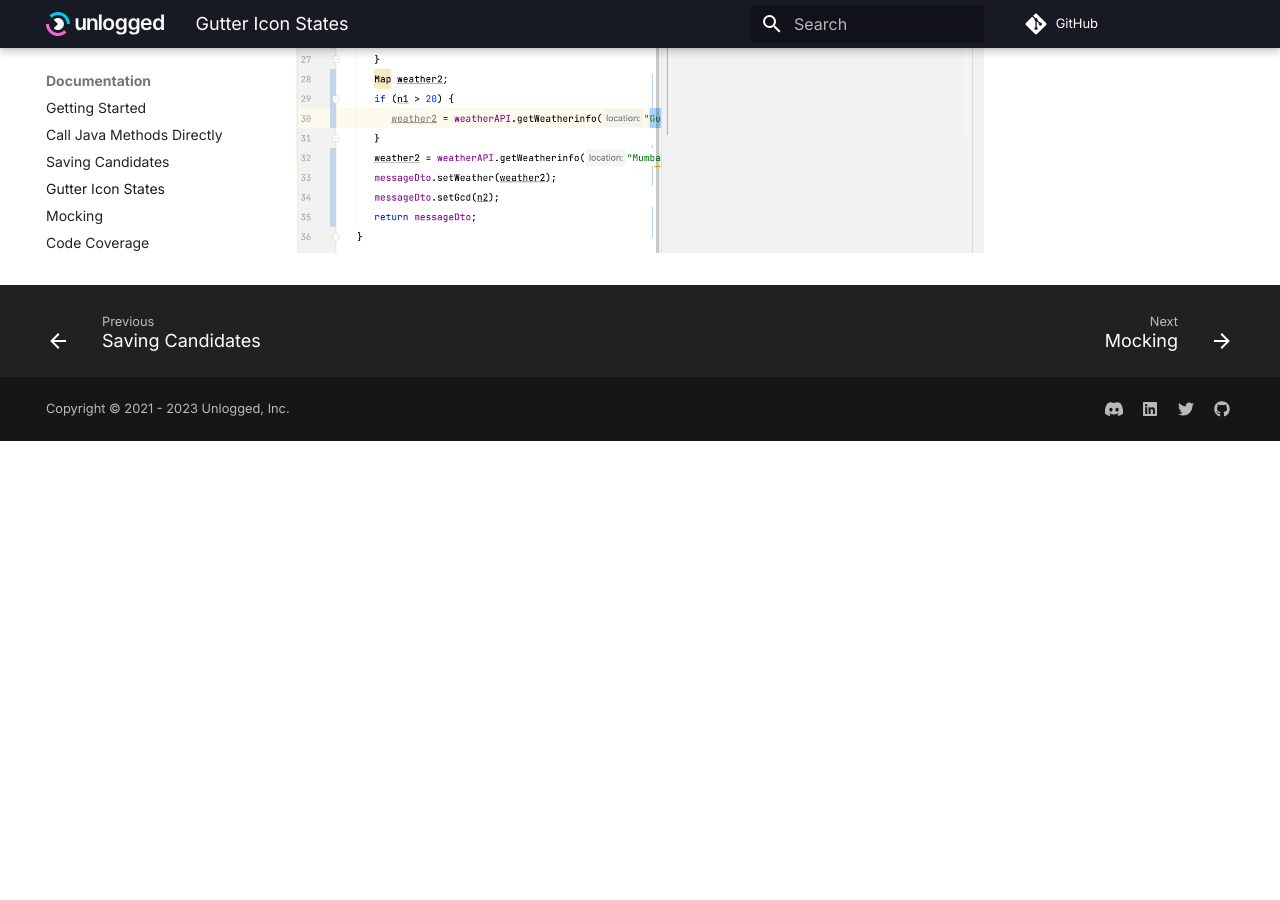
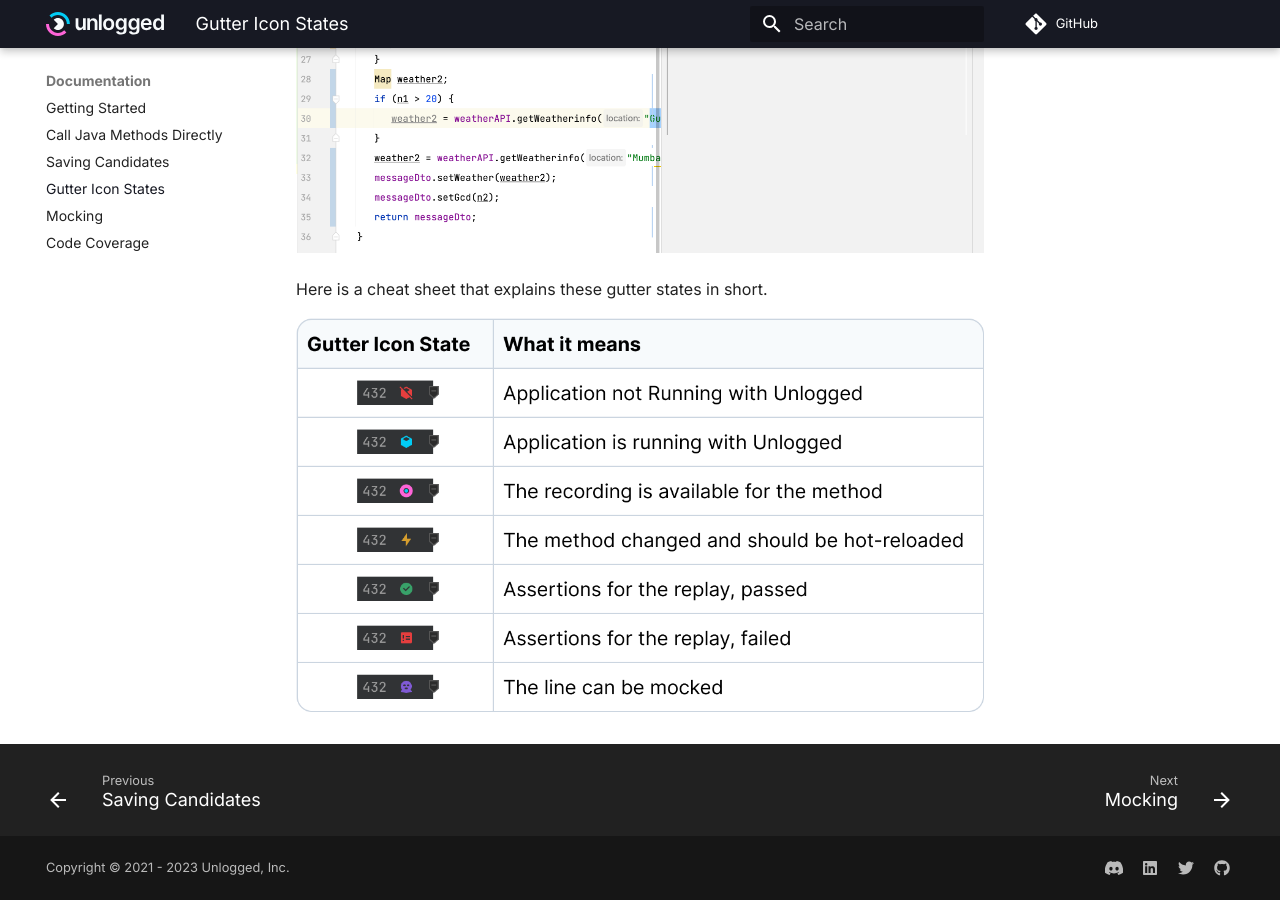
Before and after one commit to unloggedio/documentation, an MkDocs documentation site: the page built from docs/0Guttor.md, in a window 1280 px wide and 900 px high, scrolled down 2966 px. Built offline with MkDocs 1.6.1 and Material for MkDocs 9.7.7, drawn with Linux system fonts in a browser that asks for light colours; comment, search, counter and statistics services are not loaded; before the commit the page ends 3407 px from its top, so only the background shows below that.

Commit message:
updated gutter state icon

```diff
--- a/docs/0Guttor.md
+++ b/docs/0Guttor.md
@@ -45,3 +45,7 @@
     After your code changes, and once you execute the method, this icon tells you if the return value is different from before.
 
 ![](assets/images/5.png)
+
+Here is a cheat sheet that explains these gutter states in short.
+
+![](assets/images/gutterstate.png)
```
Also changed, not shown: docs/assets/images/gutterstate.png (added).
